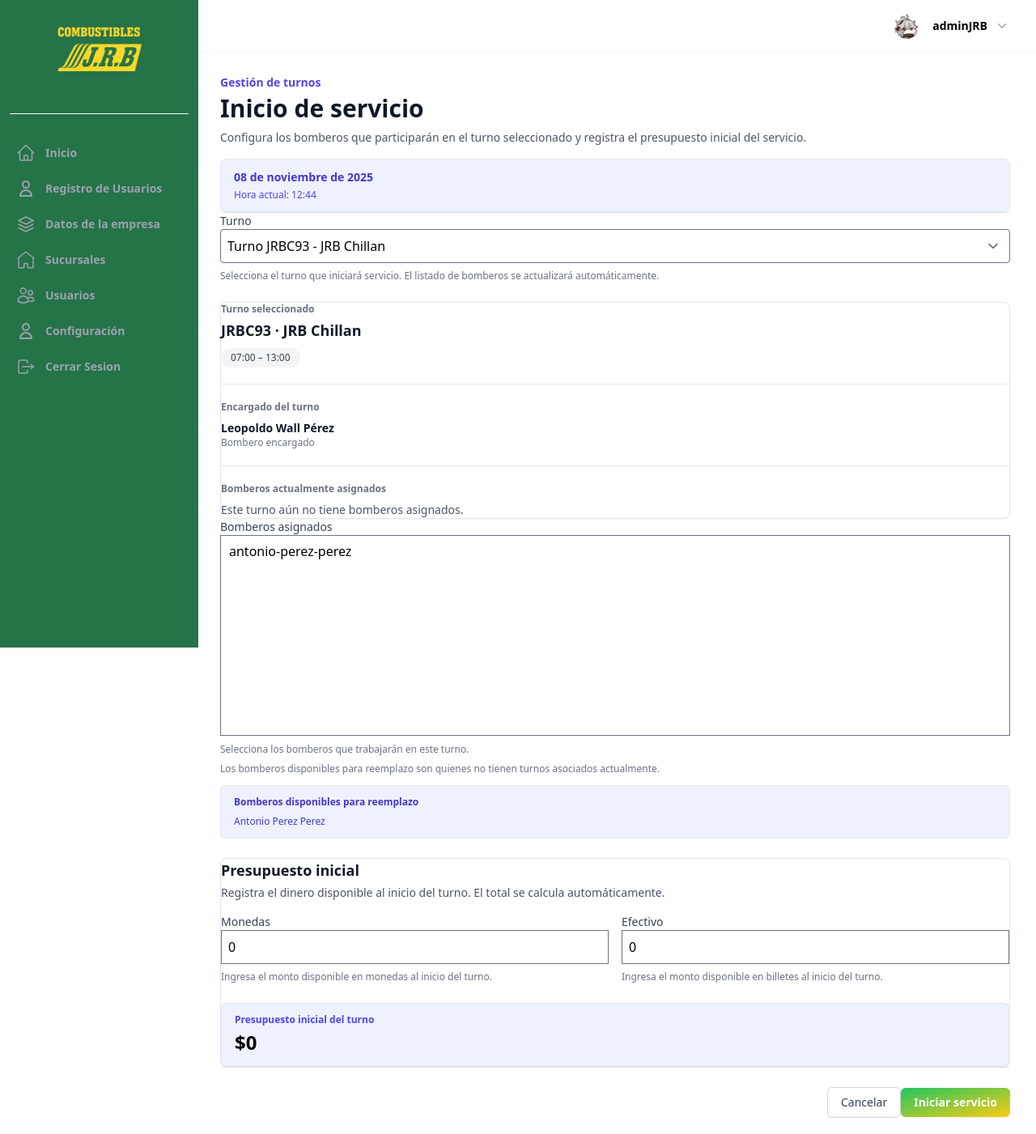
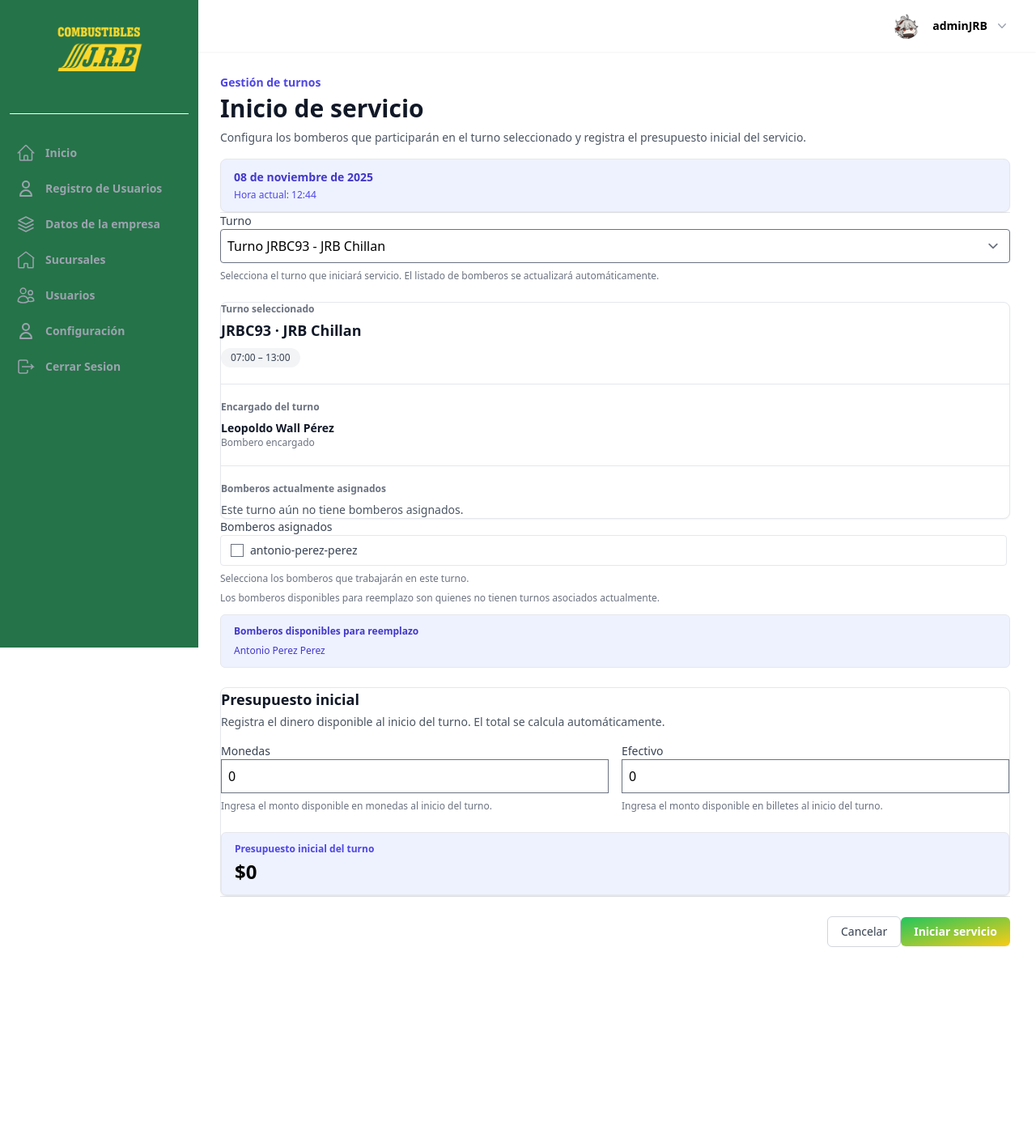
Before and after one commit to Leonard0nt/BenciData, a Django app: page /servicios/inicio/ in a window 1280 px wide. Shown: the whole page at 81% size. After the commit the page ends 1170 px from the top, so only its background shows below. Run offline with Django 5.2, Linux system fonts and the light colour scheme; a user stored in the database is signed in; data comes from the database, SQL or seed files in the repository; both versions use the stored data as it was after the commit; parts of the project's set-up code (start-up, migrations or seed data) failed here and were passed over; some libraries are stand-ins or nearby versions.

Commit message:
06-11-25-8

```diff
--- a/sucursalApp/forms.py
+++ b/sucursalApp/forms.py
@@ -21,19 +21,25 @@ class SucursalForm(forms.ModelForm):
     administrators = forms.ModelMultipleChoiceField(
         queryset=Profile.objects.none(),
         required=False,
-        widget=forms.SelectMultiple(attrs={"class": "w-full border rounded p-2"}),
+        widget=forms.CheckboxSelectMultiple(
+            attrs={"class": "profile-checkbox-grid"}
+        ),
         label="Administradores",
     )
     accountants = forms.ModelMultipleChoiceField(
         queryset=Profile.objects.none(),
         required=False,
-        widget=forms.SelectMultiple(attrs={"class": "w-full border rounded p-2"}),
+        widget=forms.CheckboxSelectMultiple(
+            attrs={"class": "profile-checkbox-grid"}
+        ),
         label="Contadores",
     )
     firefighters = forms.ModelMultipleChoiceField(
         queryset=Profile.objects.none(),
         required=False,
-        widget=forms.SelectMultiple(attrs={"class": "w-full border rounded p-2"}),
+        widget=forms.CheckboxSelectMultiple(
+            attrs={"class": "profile-checkbox-grid"}
+        ),
         label="Bomberos",
         help_text="Incluye perfiles con rol de bombero.",
     )
@@ -77,6 +83,12 @@ class SucursalForm(forms.ModelForm):
                     "profile_id", flat=True
                 )
                 self.fields[field_name].initial = list(initial_ids)
+            widget = self.fields[field_name].widget
+            base_class = widget.attrs.get("class", "")
+            extra_class = "profile-checkbox-grid"
+            if extra_class not in base_class:
+                widget.attrs["class"] = f"{base_class} {extra_class}".strip()
+            widget.choices = self.fields[field_name].choices
 
     def save(self, commit: bool = True):
         instance = super().save(commit=False)
@@ -190,6 +202,13 @@ class ShiftForm(forms.ModelForm):
                 "user_FK__first_name", "user_FK__last_name", "user_FK__username"
             )
             base_class = attendants_field.widget.attrs.get("class", "")
+            required_class = "profile-checkbox-grid"
+            if required_class not in base_class:
+                attendants_field.widget.attrs["class"] = (
+                    f"{base_class} {required_class}".strip()
+                )
+            attendants_field.widget.choices = attendants_field.choices
+            base_class = attendants_field.widget.attrs.get("class", "")
             extra_classes = "grid gap-2"
             if extra_classes not in base_class:
                 attendants_field.widget.attrs["class"] = (
@@ -227,7 +246,7 @@ class ShiftForm(forms.ModelForm):
             "manager": forms.Select(attrs={"class": "w-full border rounded p-2"}
             ),
             "attendants": forms.CheckboxSelectMultiple(
-                attrs={"class": "attendant-checkboxes grid gap-2 sm:grid-cols-2"}
+                attrs={"class": "profile-checkbox-grid"}
             )
         }
     def clean(self):
@@ -248,11 +267,8 @@ class ServiceSessionForm(forms.ModelForm):
     attendants = forms.ModelMultipleChoiceField(
         queryset=Profile.objects.none(),
         required=False,
-        widget=forms.SelectMultiple(
-            attrs={
-                "class": "w-full border rounded p-2 min-h-[10rem]",
-                "size": "10",
-            }
+        widget=forms.CheckboxSelectMultiple(
+            attrs={"class": "profile-checkbox-grid"}
         ),
         label="Bomberos asignados",
         help_text="Selecciona los bomberos que trabajarán en este turno.",
@@ -337,18 +353,26 @@ class ServiceSessionForm(forms.ModelForm):
         current_ids = list(current_attendants_qs.values_list("pk", flat=True))
         available_ids = list(available_for_replacement_qs.values_list("pk", flat=True))
         combined_ids = current_ids + [pk for pk in available_ids if pk not in current_ids]
+        attendants_field = self.fields["attendants"]
 
         if combined_ids:
-            self.fields["attendants"].queryset = base_queryset.filter(pk__in=combined_ids).order_by(
+            attendants_field.queryset = base_queryset.filter(pk__in=combined_ids).order_by(
                 "user_FK__first_name",
                 "user_FK__last_name",
                 "user_FK__username",
             )
         else:
-            self.fields["attendants"].queryset = base_queryset.none()
+            attendants_field.queryset = base_queryset.none()
 
         if current_ids:
-            self.fields["attendants"].initial = current_ids
+            attendants_field.initial = current_ids
+
+        widget = attendants_field.widget
+        base_class = widget.attrs.get("class", "")
+        required_class = "profile-checkbox-grid"
+        if required_class not in base_class:
+            widget.attrs["class"] = f"{base_class} {required_class}".strip()
+        widget.choices = attendants_field.choices
 
         self.current_attendants = list(current_attendants_qs)
         self.available_replacements = list(
--- a/templates/pages/service_sessions/service_session_start.html
+++ b/templates/pages/service_sessions/service_session_start.html
@@ -2,6 +2,43 @@
 {% load static %}
 
 {% block content_main %}
+<style>
+  .profile-checkbox-grid{
+    display:grid;
+    gap:0.5rem;
+    max-height:20rem;
+    overflow-y:auto;
+    padding-right:0.25rem;
+    grid-template-columns:repeat(auto-fit,minmax(12rem,1fr));
+  }
+  @media (max-width: 639px){
+    .profile-checkbox-grid{
+      grid-template-columns:1fr;
+      max-height:none;
+    }
+  }
+  .profile-checkbox-grid::-webkit-scrollbar{
+    width:0.5rem;
+  }
+  .profile-checkbox-grid::-webkit-scrollbar-thumb{
+    background-color:rgba(79,70,229,0.35);
+    border-radius:9999px;
+  }
+  .profile-checkbox-option{
+    align-items:flex-start;
+    gap:0.5rem;
+    transition:border-color 0.2s ease, background-color 0.2s ease;
+  }
+  .profile-checkbox-option input[type="checkbox"]{
+    flex-shrink:0;
+    margin-top:0.15rem;
+    accent-color:#4f46e5;
+  }
+  .profile-checkbox-option input[type="checkbox"]:checked + span{
+    font-weight:600;
+    color:#1f2937;
+  }
+</style>
 <div class="mx-auto max-w-6xl space-y-8">
   <div class="flex flex-col gap-4 border-b border-gray-200 pb-6 md:flex-row md:items-center md:justify-between">
     <div>
@@ -105,7 +142,18 @@
         <div class="space-y-6">
           <div>
             <label for="{{ form.attendants.id_for_label }}" class="block text-sm font-medium text-gray-700">{{ form.attendants.label }}</label>
-            {{ form.attendants }}
+            <div class="profile-checkbox-grid">
+              {% if form.attendants|length %}
+                {% for checkbox in form.attendants %}
+                  <label for="{{ checkbox.id_for_label }}" class="profile-checkbox-option flex rounded border border-gray-200 px-3 py-2 text-sm text-gray-700 hover:border-indigo-300 hover:bg-indigo-50">
+                    {{ checkbox.tag }}
+                    <span class="leading-snug">{{ checkbox.choice_label }}</span>
+                  </label>
+                {% endfor %}
+              {% else %}
+                <p class="col-span-full text-sm text-gray-500">No hay bomberos disponibles para iniciar el servicio. Asegúrate de que existan perfiles asignados a la sucursal.</p>
+              {% endif %}
+            </div>
             {% if form.attendants.help_text %}
               <p class="mt-2 text-xs text-gray-500">{{ form.attendants.help_text }}</p>
             {% endif %}
```
Also changed, not shown: templates/pages/sucursales/sucursal_form.html (+102 -4 lines), db.sqlite3.
